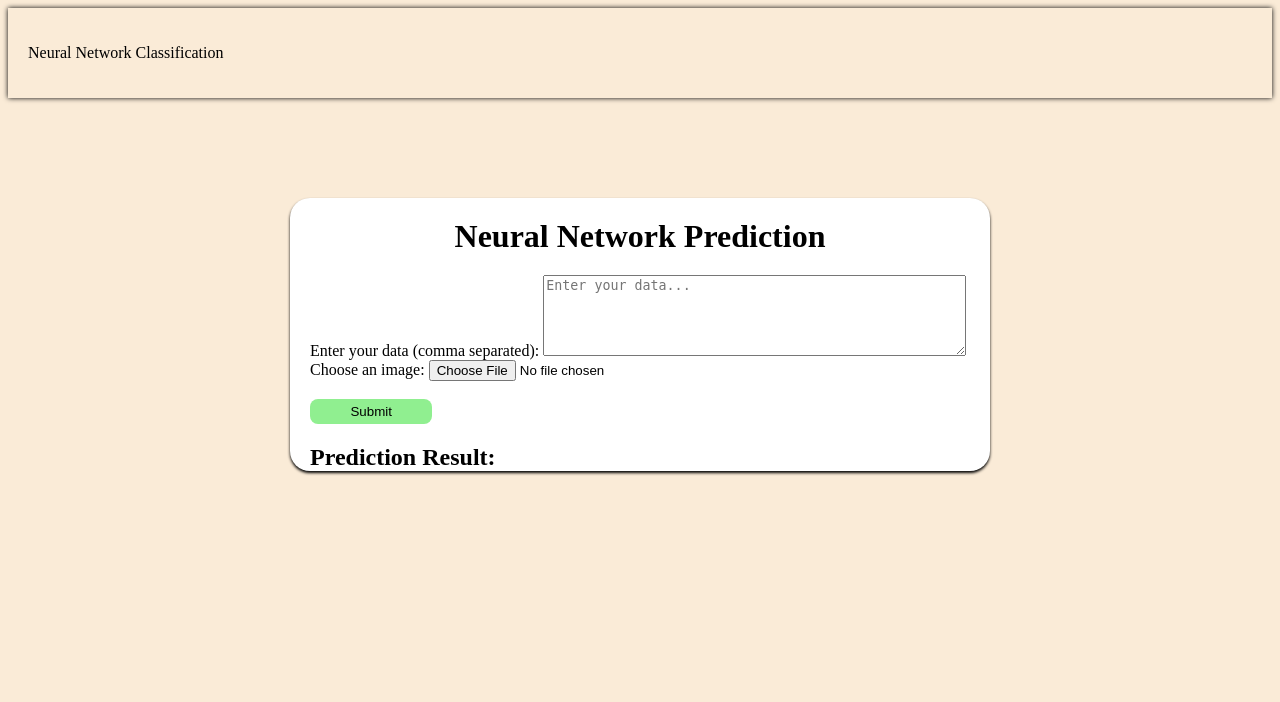
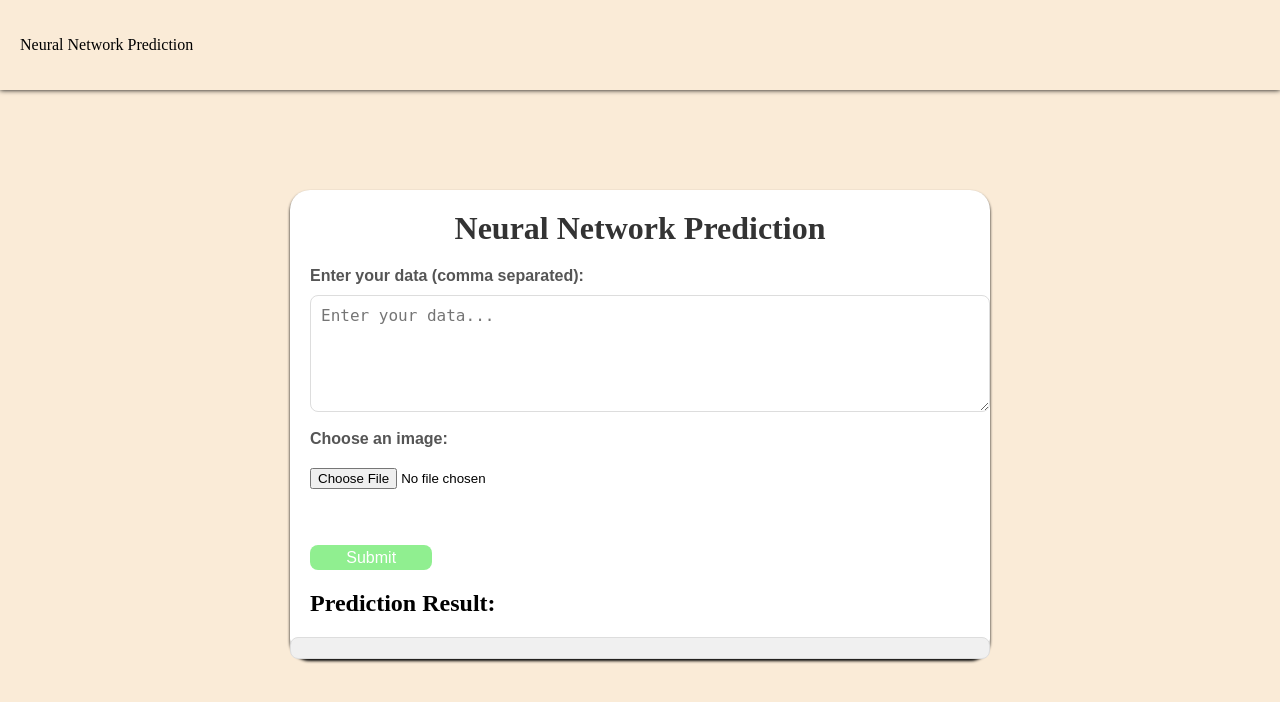
Before and after one commit to TheFlowDEV/cdek_case, a Flask app: page / in a window 1280 px wide. Shown: the top 702 px of the page. Run offline with Flask 3, Linux system fonts and the light colour scheme.

Commit message:
добавил файл css, красивый  дизайн (Слава)

```diff
--- /dev/null
+++ b/static/index.css
@@ -0,0 +1,141 @@
+<!DOCTYPE html>
+<html lang="en">
+<head>
+    <meta charset="UTF-8">
+    <meta name="viewport" content="width=device-width, initial-scale=1.0">
+    <title>Neural Network Predictor</title>
+    <style>
+        @font-face {
+            font-family: 'ermilov';
+            src: url('fonts/Ermilov-bold.otf') format('opentype');
+            font-weight: normal;
+            font-style: normal;
+        }
+
+        body {
+            background-color: #f5f5f5;
+            font-family: Arial, sans-serif;
+            margin: 0;
+            padding: 0;
+        }
+
+        .custom-font {
+            font-family: 'ermilov', sans-serif;
+        }
+
+        .container {
+            width: 80%;
+            max-width: 800px;
+            margin: 50px auto;
+            background-color: #fff;
+            border-radius: 15px;
+            box-shadow: 0px 4px 8px rgba(0, 0, 0, 0.1);
+            padding: 20px;
+            box-sizing: border-box;
+        }
+
+        h1 {
+            margin: 0;
+            padding: 20px 0;
+            text-align: center;
+            color: #333;
+        }
+
+        form {
+            display: flex;
+            flex-direction: column;
+        }
+
+        label {
+            margin-bottom: 10px;
+            font-weight: bold;
+            color: #555;
+        }
+
+        textarea {
+            border: 1px solid #ddd;
+            border-radius: 8px;
+            padding: 10px;
+            font-size: 16px;
+            resize: vertical;
+        }
+
+        input[type="file"] {
+            margin-top: 10px;
+        }
+
+        button {
+            background-color: #4CAF50;
+            color: white;
+            border: none;
+            border-radius: 8px;
+            width: 100%;
+            height: 40px;
+            cursor: pointer;
+            font-size: 16px;
+            margin-top: 20px;
+            transition: background-color 0.3s ease;
+        }
+
+        button:hover {
+            background-color: #45a049;
+        }
+
+        #predictionResult {
+            font-size: 18px;
+            margin-top: 20px;
+            padding: 10px;
+            background-color: #f0f0f0;
+            border: 1px solid #ddd;
+            border-radius: 8px;
+        }
+
+        .header {
+            text-align: center;
+            padding: 20px;
+            background-color: #4CAF50;
+            color: white;
+            border-radius: 15px 15px 0 0;
+        }
+    </style>
+</head>
+<body>
+    <div class="container">
+        <div class="header custom-font">
+            <p>Neural Network Classification</p>
+        </div>
+        <h1 class="custom-font">Neural Network Prediction</h1>
+        <form id="predictionForm" enctype="multipart/form-data">
+            <label for="inputData">Enter your data (comma separated):</label>
+            <textarea id="inputData" name="inputData" placeholder="Enter your data..."></textarea>
+
+            <label for="fileInput">Choose an image:</label>
+            <input type="file" id="fileInput" name="fileInput" accept="image/*">
+
+            <button type="submit">Submit</button>
+        </form>
+        <h2 class="custom-font">Prediction Result:</h2>
+        <p id="predictionResult"></p>
+    </div>
+
+    <script>
+        document.getElementById('predictionForm').onsubmit = async function(event) {
+            event.preventDefault(); // Prevent default form submission
+            const inputData = document.getElementById('inputData').value.split(',');
+
+            const formData = new FormData();
+            formData.append('inputData', inputData);
+            formData.append('fileInput', document.getElementById('fileInput').files[0]);
+
+            const response = await fetch('/predict', {
+                method: 'POST',
+                body: formData,
+            });
+
+            const result = await response.json();
+            console.log(result);
+            document.getElementById('predictionResult').innerText = result.input;
+        };
+    </script>
+</body>
+</html>
--- a/templates/index.html
+++ b/templates/index.html
@@ -3,7 +3,7 @@
 <head>
     <meta charset="UTF-8">
     <meta name="viewport" content="width=device-width, initial-scale=1.0">
-
+    <link rel="stylesheet" href="./static/index.css">
     <title>Neural Network Predictor</title>
     <style>
         @font-face {
@@ -33,7 +33,7 @@
 </head>
 <body style="background-color: antiquewhite;">
     <div style="box-shadow: 0px 0px 5px black; padding: 20px;">
-        <p class="custom-font">Neural Network Classification</p></div>
+        <p class="custom-font">Neural Network Prediction</p></div>
         <div style="width: 700px; margin: 0 auto; margin-top:100px; background-color: white; border-radius: 20px; box-shadow: 0px 2px 3px black;">
             <h1 style="padding-top: 20px; padding-bottom: 20px; width: 500px; margin: 0 auto; text-align: center;" class="custom-font">Neural Network Prediction</h1>
 
```
Also changed, not shown: templates/index.css (deleted).
